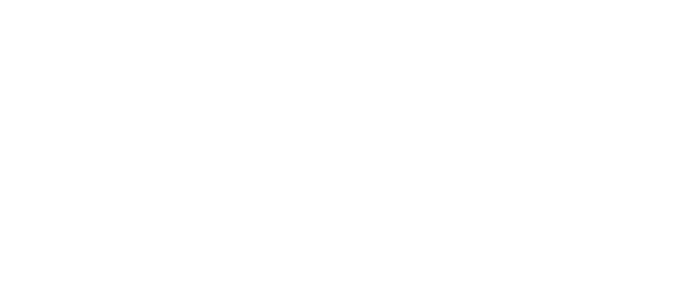
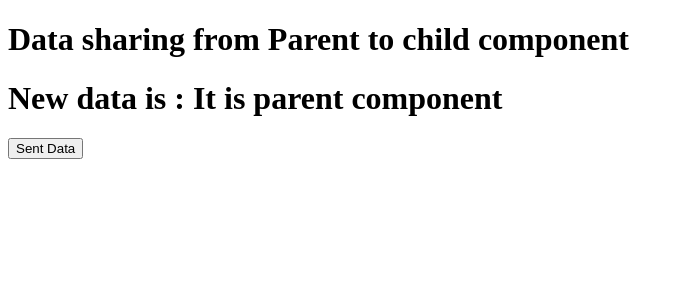
Before and after one commit to wasimnahed/Training, an Angular app: page / in a window 1280 px wide. Shown: the top 300 px of the page, without its empty margins (0-684 px from the left). Built offline with nearby package versions, Linux system fonts and the light colour scheme.

Commit message:
create two component

```diff
--- a/src/app/app.component.html
+++ b/src/app/app.component.html
@@ -1,2 +1,54 @@
+<router-outlet></router-outlet>
+<app-parent></app-parent>
+
+
+
+
+
+
+
+
+
+
+
+
+
+
+
+
+
+
+
+
+
+
+
+
+
+
+
+
+
+
+
+
+
+
+
+
+
+
+
+
+
+
+
+
+
+
+
+
+
+
 
 <router-outlet></router-outlet>
--- a/src/app/app.component.ts
+++ b/src/app/app.component.ts
@@ -7,4 +7,5 @@
 })
 export class AppComponent {
   title = 'dummy-p';
+
 }
--- /dev/null
+++ b/src/app/child/child.component.html
@@ -0,0 +1,5 @@
+<h1>New data is : {{myinput}}</h1>
+
+
+
+<button (click)="SentData()">Sent Data</button>
--- /dev/null
+++ b/src/app/child/child.component.ts
@@ -0,0 +1,24 @@
+import { Component, EventEmitter, Input, OnInit, Output } from '@angular/core';
+
+@Component({
+  selector: 'app-child',
+  templateUrl: './child.component.html',
+  styleUrls: ['./child.component.css']
+})
+export class ChildComponent implements OnInit {
+
+  @Input() myinput: string | undefined;
+  @Output() myOutput: EventEmitter<string> = new EventEmitter();
+  outputstring = 'It is child component';
+  constructor() { }
+
+  ngOnInit(): void {
+    console.log(this.myinput);
+  }
+
+
+  SentData(){
+    this.myOutput.emit(this.outputstring);
+  }
+
+}
--- /dev/null
+++ b/src/app/parent/parent.component.html
@@ -0,0 +1,3 @@
+<h1>Data sharing from Parent to child component  </h1>
+<app-child [myinput]="inputstring"  (myOutput)="getData($event)"></app-child>
+<h2>{{apiMenu}}</h2>
--- /dev/null
+++ b/src/app/parent/parent.component.ts
@@ -0,0 +1,23 @@
+import { Component, OnInit } from '@angular/core';
+
+@Component({
+  selector: 'app-parent',
+  templateUrl: './parent.component.html',
+  styleUrls: ['./parent.component.css']
+})
+export class ParentComponent implements OnInit {
+
+  inputstring:string="It is parent component";
+  apiMenu: string ='';
+  constructor() { }
+
+  ngOnInit(): void {
+  }
+
+  getData(value:any){
+    this.apiMenu=value
+    console.log(this.apiMenu);
+
+  }
+
+}
```
Also changed, not shown: src/app/app.module.ts (+6 -1 lines), src/app/child/child.component.css (added), src/app/parent/parent.component.css (added), 2 other files (tests, documents, lock files or other folders).
